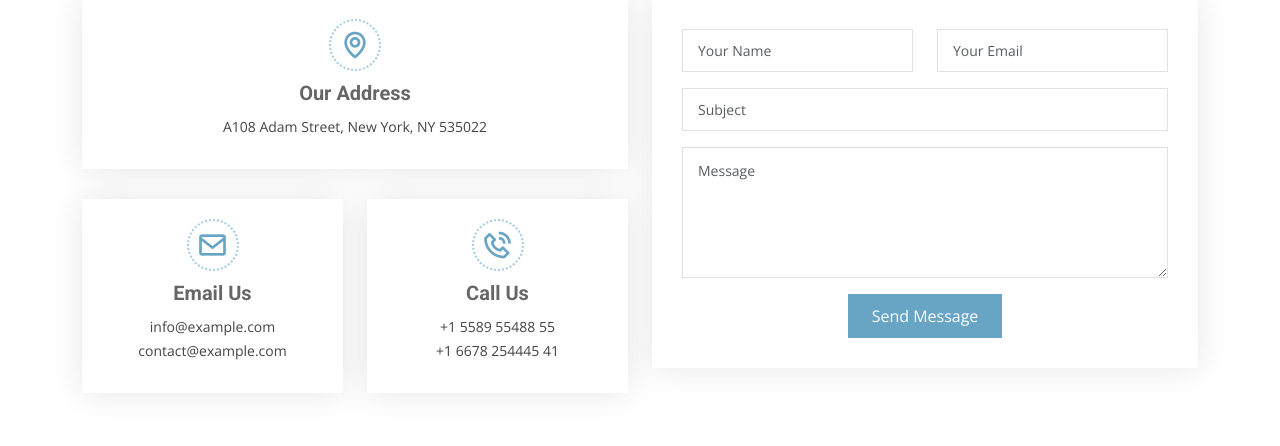
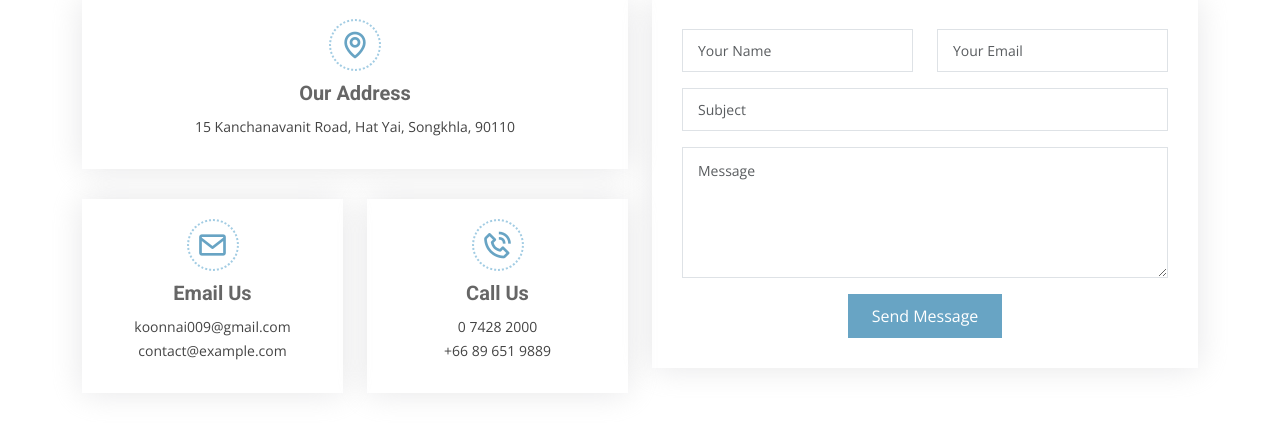
Before and after one commit to 17Saberz/website_project, a Flask app: page /contact in a window 1280 px wide. Shown: the part 213-659 px from the top of the page. Run offline with Flask 3, Linux system fonts and the light colour scheme; some libraries are stand-ins or nearby versions.

Commit message:
Adjust Contact page

```diff
--- a/Web_project/templates/contact.html
+++ b/Web_project/templates/contact.html
@@ -87,7 +87,7 @@
         <div class="d-flex justify-content-between align-items-center">
           <h2>Contact</h2>
           <ol>
-            <li><a href="index.html">Home</a></li>
+            <li><a href="{{ url_for('home') }}">Home</a></li>
             <li>Contact</li>
           </ol>
         </div>
@@ -108,21 +108,22 @@
                 <div class="info-box">
                   <i class="bx bx-map"></i>
                   <h3>Our Address</h3>
-                  <p>A108 Adam Street, New York, NY 535022</p>
+                  <p>15 Kanchanavanit Road, Hat Yai,
+                    Songkhla, 90110</p>
                 </div>
               </div>
               <div class="col-md-6">
                 <div class="info-box">
                   <i class="bx bx-envelope"></i>
                   <h3>Email Us</h3>
-                  <p>info@example.com<br>contact@example.com</p>
+                  <p>koonnai009@gmail.com<br>contact@example.com</p>
                 </div>
               </div>
               <div class="col-md-6">
                 <div class="info-box">
                   <i class="bx bx-phone-call"></i>
                   <h3>Call Us</h3>
-                  <p>+1 5589 55488 55<br>+1 6678 254445 41</p>
+                  <p>0 7428 2000<br>+66 89 651 9889</p>
                 </div>
               </div>
             </div>
--- a/Web_project/web.py
+++ b/Web_project/web.py
@@ -1,6 +1,16 @@
 from flask import Flask, redirect, url_for, render_template
+from flask_mail import Mail, Message
 
 app = Flask(__name__)
+
+app.config['MAIL_SERVER'] = 'sandbox.smtp.mailtrap.io'
+app.config['MAIL_PORT'] = 2525
+app.config['MAIL_USERNAME'] = '0293ff43f19034'
+app.config['MAIL_PASSWORD'] = 'f2d89bdf1413e8'
+app.config['MAIL_USE_TLS'] = True
+app.config['MAIL_USE_SSL'] = False
+mail = Mail(app)
+
 
 @app.route('/')
 def home():
```
